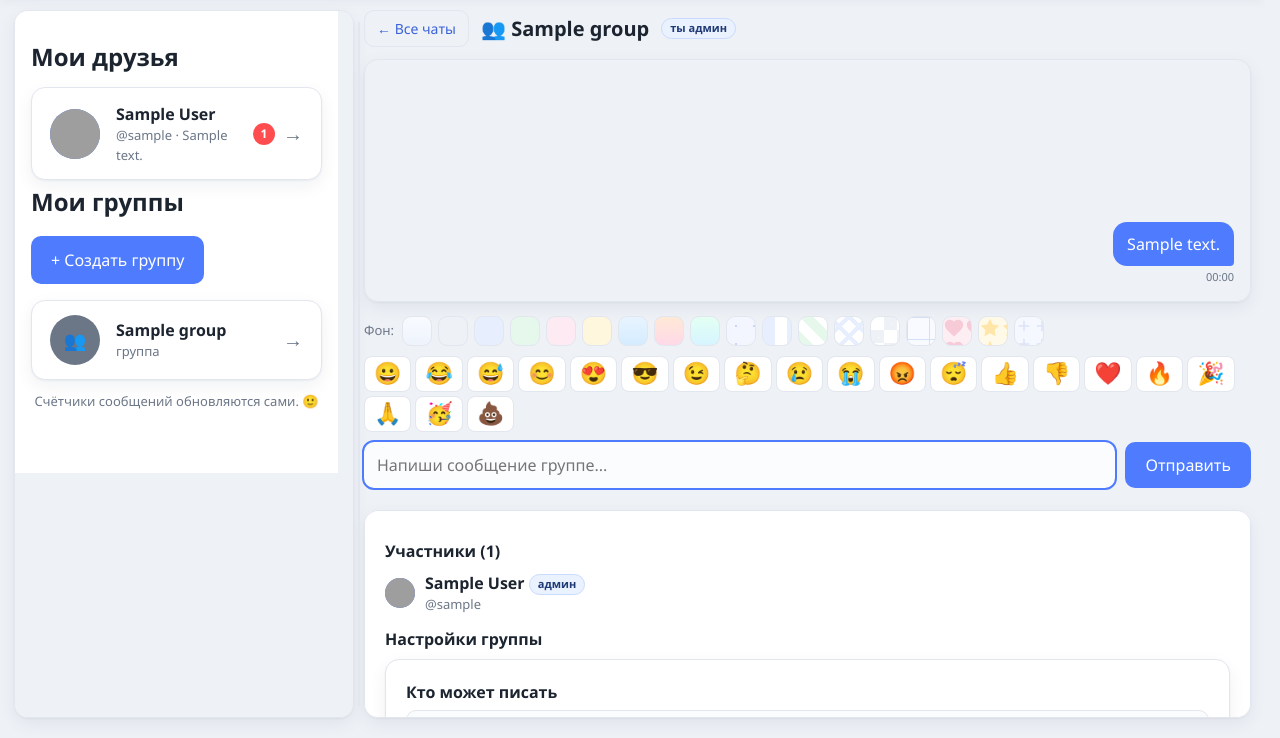
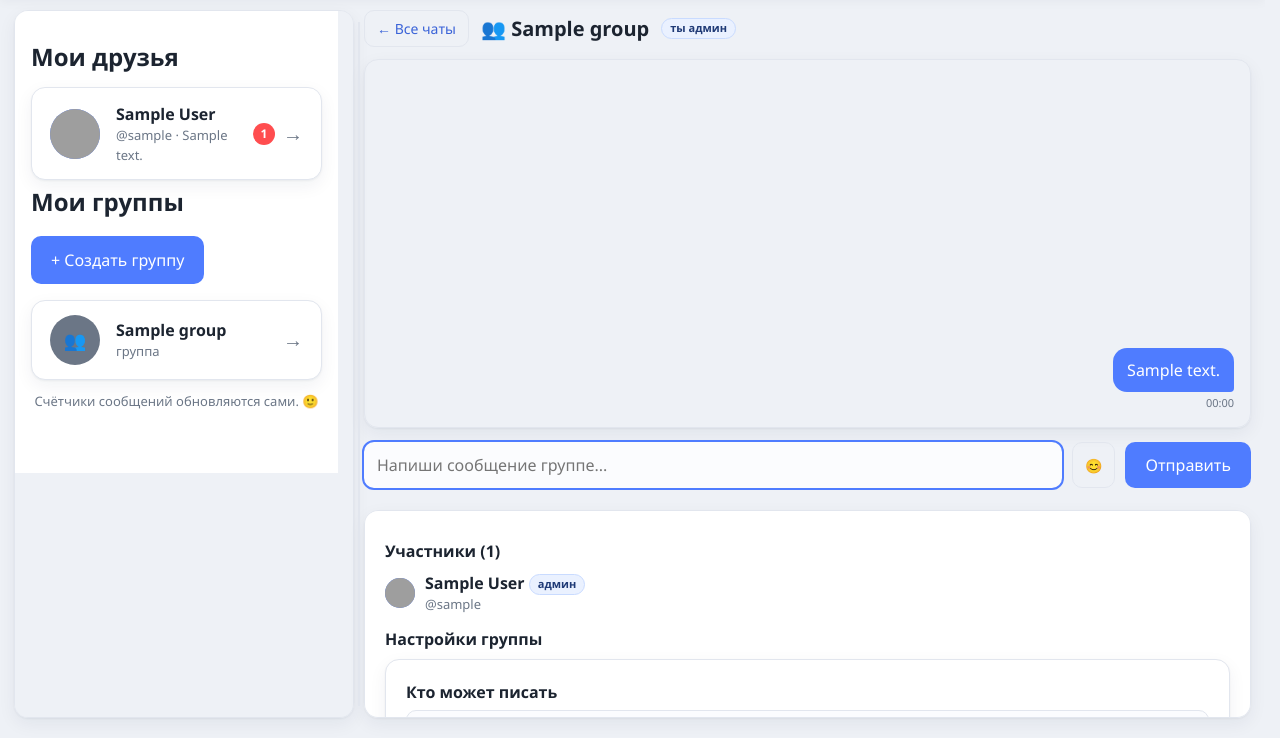
Before and after one commit to D1aBet14ek/messenger, a Flask app: page /groups/1 in a window 1280 px wide. Shown: the part 62-800 px from the top of the page. Run offline with Flask 3, Linux system fonts and the light colour scheme; the visitor is signed in with stand-in values (Sample User, id 1); tables that the repository leaves empty hold one stand-in row (values such as "Sample post"); grey boxes are pictures that could not be loaded.

Commit message:
Move backgrounds to Settings; bigger emoji behind a toggle button

```diff
--- a/static/style.css
+++ b/static/style.css
@@ -308,17 +308,29 @@ body.wide .wrap { max-width: none; padding: 10px 14px 16px; }
 .composer { order: 2; display: flex; gap: 10px; }
 .composer input { flex: 1; }
 
-.emoji-bar { order: 1; display: flex; flex-wrap: wrap; gap: 4px; margin-bottom: 10px; }
+.emoji-bar {
+  display: flex;
+  flex-wrap: wrap;
+  gap: 6px;
+  margin-top: 10px;
+  background: var(--card);
+  border: 1px solid var(--line);
+  border-radius: 12px;
+  padding: 10px;
+  box-shadow: var(--shadow);
+}
+.emoji-bar[hidden] { display: none; }
 .emoji-btn {
-  font-size: 22px;
+  font-size: 28px;
   line-height: 1;
   padding: 6px 9px;
-  border: 1px solid var(--line);
-  border-radius: 8px;
-  background: var(--card);
+  border: 1px solid transparent;
+  border-radius: 10px;
+  background: transparent;
   cursor: pointer;
 }
-.emoji-btn:hover { background: #f4f7ff; border-color: var(--brand); }
+.emoji-btn:hover { background: #f0f4ff; border-color: var(--brand); }
+.emoji-toggle { font-size: 20px; padding: 11px 14px; }
 
 /* Выбор фона чата */
 .bg-bar { order: 0; display: flex; flex-wrap: wrap; gap: 6px; align-items: center; margin-bottom: 10px; }
--- a/templates/group_chat.html
+++ b/templates/group_chat.html
@@ -25,19 +25,12 @@
       <form method="post" class="composer-box" autocomplete="off">
         <div class="composer">
           <input name="body" id="body" placeholder="Напиши сообщение группе..." maxlength="2000" value="{{ draft }}" autofocus>
+          <button class="btn small ghost emoji-toggle" type="button" id="emojiToggle" title="Смайлики">😊</button>
           <button class="btn" type="submit" name="send" value="1">Отправить</button>
         </div>
-        <div class="bg-bar">
-          <span class="bg-label">Фон:</span>
-          {% for b in backgrounds %}
-            <button class="bg-swatch bg-{{ b }}" type="submit" name="set_bg" value="{{ b }}"
-                    title="Сменить фон чата"></button>
-          {% endfor %}
-        </div>
-        <div class="emoji-bar">
+        <div class="emoji-bar" id="emojiPanel" hidden>
           {% for e in emoji %}
-            <button class="emoji-btn" type="submit" name="add_emoji" value="{{ e }}"
-                    title="Добавить смайлик">{{ e }}</button>
+            <button class="emoji-btn" type="button" value="{{ e }}">{{ e }}</button>
           {% endfor %}
         </div>
       </form>
@@ -176,6 +169,21 @@
   load();
   setInterval(load, 3000);
 
+  var emojiToggle = document.getElementById("emojiToggle");
+  var emojiPanel = document.getElementById("emojiPanel");
+  if (emojiToggle && emojiPanel) {
+    emojiToggle.addEventListener("click", function () {
+      emojiPanel.hidden = !emojiPanel.hidden;
+    });
+    emojiPanel.addEventListener("click", function (e) {
+      if (e.target.classList.contains("emoji-btn")) {
+        var input = document.getElementById("body");
+        input.value += e.target.value;
+        input.focus();
+      }
+    });
+  }
+
   (function () {
     var grip = document.getElementById("grip");
     var side = document.getElementById("side");
@@ -210,8 +218,6 @@
     window.addEventListener("pointercancel", stop);
   })();
 
-  // Клавиша Esc — вернуться к списку чатов.
-  // Но если в поле есть недопечатанный текст — не уходим (чтобы его не потерять).
   document.addEventListener("keydown", function (e) {
     if (e.key === "Escape") {
       var input = document.getElementById("body");
```
Also changed, not shown: templates/chat.html (+20 -10 lines), README.md.
